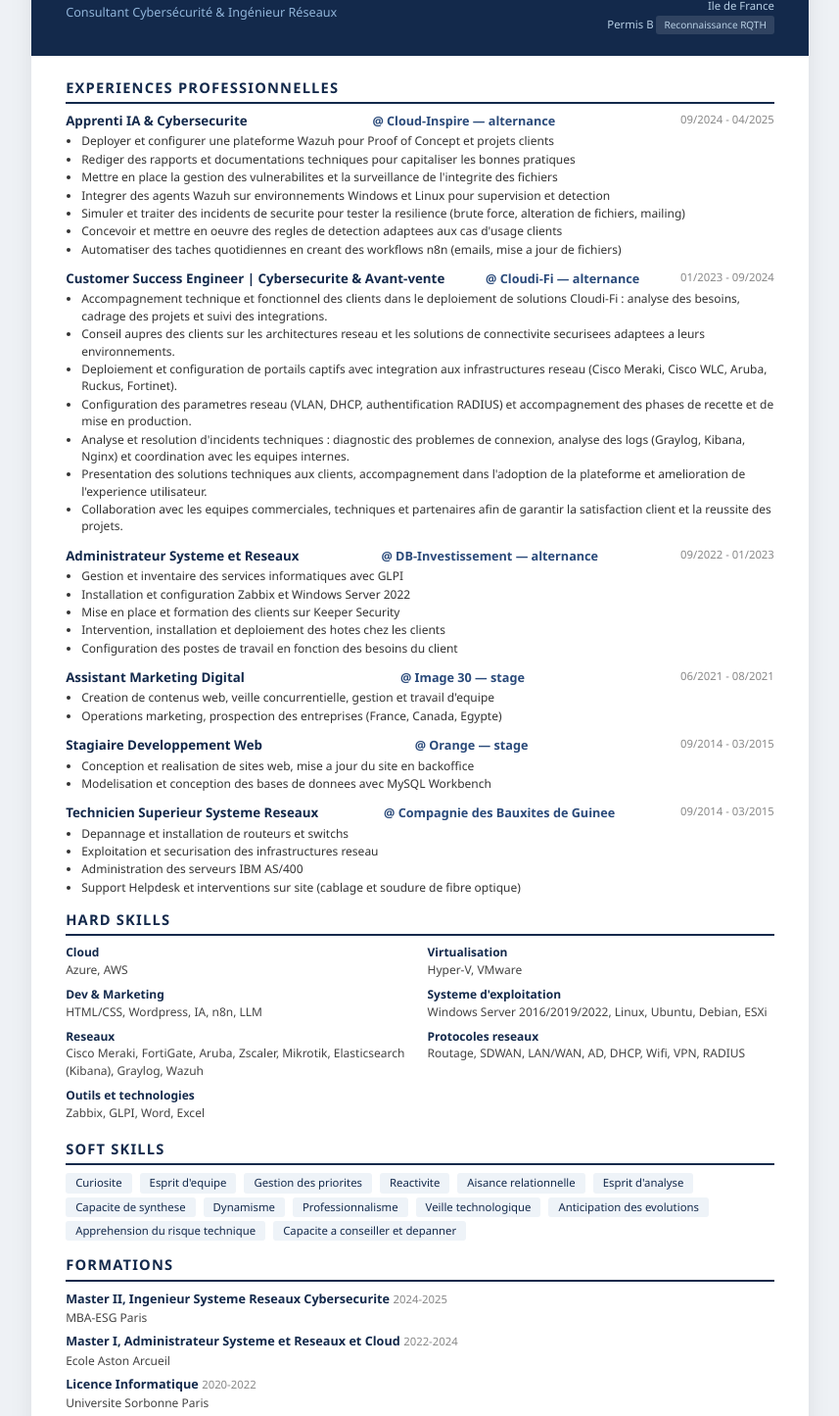
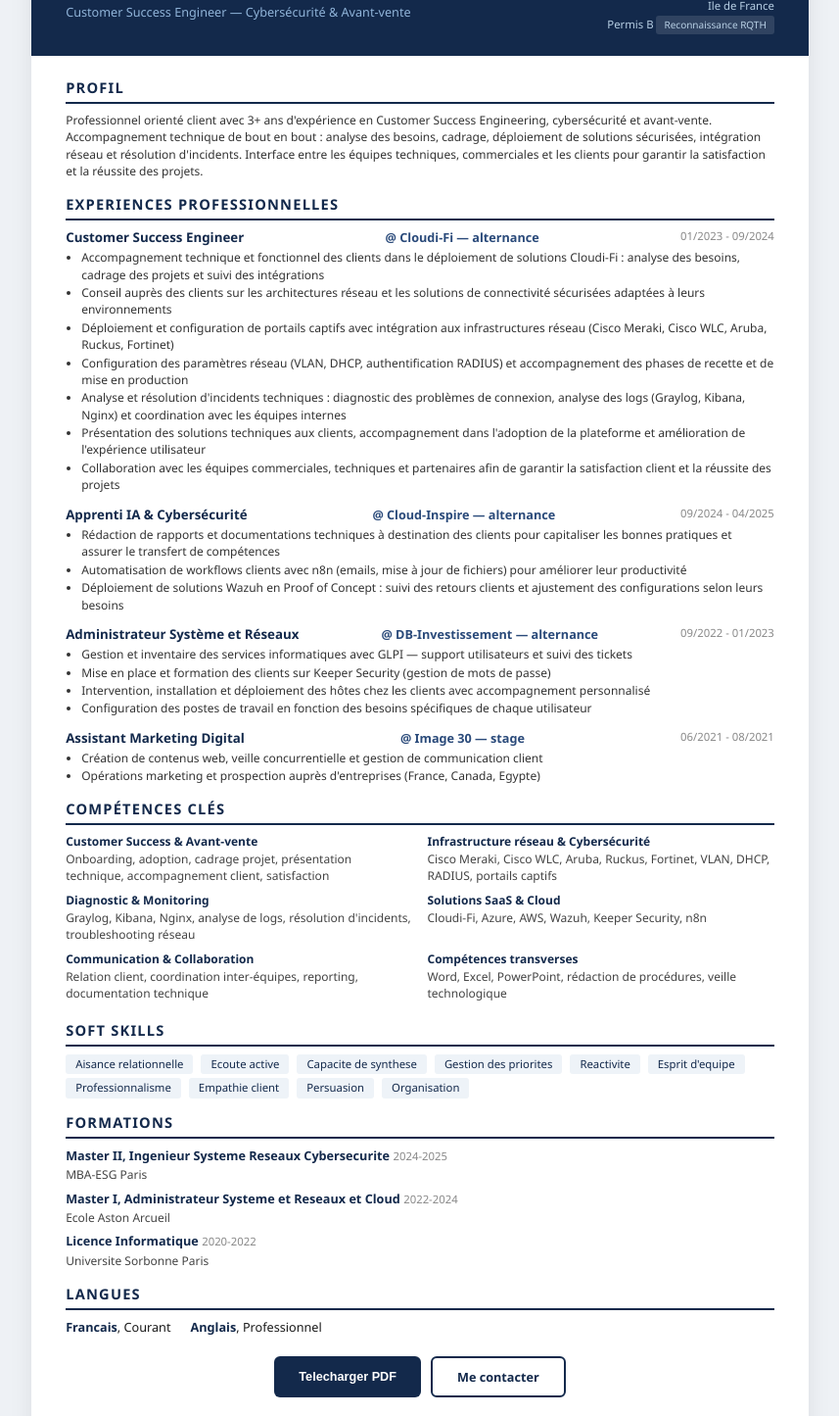
Before and after one commit to faldoudiallo-gn/cv, a plain HTML site: page index.html in a window 1280 px wide. Shown: the part 96-1541 px from the top of the page at 98% size, without its empty margins (211-1068 px from the left). Drawn offline with Linux system fonts and the light colour scheme.

Commit message:
CV Customer Success Engineer - cybersecurite et avant-vente

```diff
--- a/index.html
+++ b/index.html
@@ -3,7 +3,7 @@
 <head>
 <meta charset="UTF-8">
 <meta name="viewport" content="width=device-width, initial-scale=1.0">
-<title>Faldou DIALLO, Curriculum Vitae</title>
+<title>Faldou DIALLO, Customer Success Engineer</title>
 <style>
   * { margin: 0; padding: 0; box-sizing: border-box; }
   body {
@@ -219,7 +219,7 @@
   <div class="top-bar">
     <div class="name-title">
       <h1>Faldou DIALLO</h1>
-      <div class="sub">Consultant Cybersécurité &amp; Ingénieur Réseaux</div>
+      <div class="sub">Customer Success Engineer — Cybersécurité &amp; Avant-vente</div>
     </div>
     <div class="contact-info">
       Faldoudia@gmail.com<br>
@@ -231,56 +231,59 @@
 
   <div class="cv-body">
 
+    <!-- PROFIL -->
+    <div class="section">
+      <div class="section-title">Profil</div>
+      <p style="font-size:9pt;color:#333;margin-bottom:6px;">
+        Professionnel orienté client avec 3+ ans d'expérience en Customer Success Engineering, cybersécurité et avant-vente. Accompagnement technique de bout en bout : analyse des besoins, cadrage, déploiement de solutions sécurisées, intégration réseau et résolution d'incidents. Interface entre les équipes techniques, commerciales et les clients pour garantir la satisfaction et la réussite des projets.
+      </p>
+    </div>
+
     <!-- EXPERIENCES PROFESSIONNELLES -->
     <div class="section">
       <div class="section-title">Experiences professionnelles</div>
 
       <div class="exp-item">
         <div class="exp-header">
-          <span class="exp-role">Apprenti IA &amp; Cybersecurite</span>
-          <span class="exp-company">@ Cloud-Inspire — alternance</span>
-          <span class="exp-date">09/2024 - 04/2025</span>
+          <span class="exp-role">Customer Success Engineer</span>
+          <span class="exp-company">@ Cloudi-Fi — alternance</span>
+          <span class="exp-date">01/2023 - 09/2024</span>
         </div>
         <ul class="exp-details">
-          <li>Deployer et configurer une plateforme Wazuh pour Proof of Concept et projets clients</li>
-          <li>Rediger des rapports et documentations techniques pour capitaliser les bonnes pratiques</li>
-          <li>Mettre en place la gestion des vulnerabilites et la surveillance de l'integrite des fichiers</li>
-          <li>Integrer des agents Wazuh sur environnements Windows et Linux pour supervision et detection</li>
-          <li>Simuler et traiter des incidents de securite pour tester la resilience (brute force, alteration de fichiers, mailing)</li>
-          <li>Concevoir et mettre en oeuvre des regles de detection adaptees aux cas d'usage clients</li>
-          <li>Automatiser des taches quotidiennes en creant des workflows n8n (emails, mise a jour de fichiers)</li>
+          <li>Accompagnement technique et fonctionnel des clients dans le déploiement de solutions Cloudi-Fi : analyse des besoins, cadrage des projets et suivi des intégrations</li>
+          <li>Conseil auprès des clients sur les architectures réseau et les solutions de connectivité sécurisées adaptées à leurs environnements</li>
+          <li>Déploiement et configuration de portails captifs avec intégration aux infrastructures réseau (Cisco Meraki, Cisco WLC, Aruba, Ruckus, Fortinet)</li>
+          <li>Configuration des paramètres réseau (VLAN, DHCP, authentification RADIUS) et accompagnement des phases de recette et de mise en production</li>
+          <li>Analyse et résolution d'incidents techniques : diagnostic des problèmes de connexion, analyse des logs (Graylog, Kibana, Nginx) et coordination avec les équipes internes</li>
+          <li>Présentation des solutions techniques aux clients, accompagnement dans l'adoption de la plateforme et amélioration de l'expérience utilisateur</li>
+          <li>Collaboration avec les équipes commerciales, techniques et partenaires afin de garantir la satisfaction client et la réussite des projets</li>
         </ul>
       </div>
 
       <div class="exp-item">
         <div class="exp-header">
-          <span class="exp-role">Customer Success Engineer | Cybersecurite &amp; Avant-vente</span>
-          <span class="exp-company">@ Cloudi-Fi — alternance</span>
-          <span class="exp-date">01/2023 - 09/2024</span>
+          <span class="exp-role">Apprenti IA &amp; Cybersécurité</span>
+          <span class="exp-company">@ Cloud-Inspire — alternance</span>
+          <span class="exp-date">09/2024 - 04/2025</span>
         </div>
         <ul class="exp-details">
-          <li>Accompagnement technique et fonctionnel des clients dans le deploiement de solutions Cloudi-Fi : analyse des besoins, cadrage des projets et suivi des integrations.</li>
-          <li>Conseil aupres des clients sur les architectures reseau et les solutions de connectivite securisees adaptees a leurs environnements.</li>
-          <li>Deploiement et configuration de portails captifs avec integration aux infrastructures reseau (Cisco Meraki, Cisco WLC, Aruba, Ruckus, Fortinet).</li>
-          <li>Configuration des parametres reseau (VLAN, DHCP, authentification RADIUS) et accompagnement des phases de recette et de mise en production.</li>
-          <li>Analyse et resolution d'incidents techniques : diagnostic des problemes de connexion, analyse des logs (Graylog, Kibana, Nginx) et coordination avec les equipes internes.</li>
-          <li>Presentation des solutions techniques aux clients, accompagnement dans l'adoption de la plateforme et amelioration de l'experience utilisateur.</li>
-          <li>Collaboration avec les equipes commerciales, techniques et partenaires afin de garantir la satisfaction client et la reussite des projets.</li>
+          <li>Rédaction de rapports et documentations techniques à destination des clients pour capitaliser les bonnes pratiques et assurer le transfert de compétences</li>
+          <li>Automatisation de workflows clients avec n8n (emails, mise à jour de fichiers) pour améliorer leur productivité</li>
+          <li>Déploiement de solutions Wazuh en Proof of Concept : suivi des retours clients et ajustement des configurations selon leurs besoins</li>
         </ul>
       </div>
 
       <div class="exp-item">
         <div class="exp-header">
-          <span class="exp-role">Administrateur Systeme et Reseaux</span>
+          <span class="exp-role">Administrateur Système et Réseaux</span>
           <span class="exp-company">@ DB-Investissement — alternance</span>
           <span class="exp-date">09/2022 - 01/2023</span>
         </div>
         <ul class="exp-details">
-          <li>Gestion et inventaire des services informatiques avec GLPI</li>
-          <li>Installation et configuration Zabbix et Windows Server 2022</li>
-          <li>Mise en place et formation des clients sur Keeper Security</li>
-          <li>Intervention, installation et deploiement des hotes chez les clients</li>
-          <li>Configuration des postes de travail en fonction des besoins du client</li>
+          <li>Gestion et inventaire des services informatiques avec GLPI — support utilisateurs et suivi des tickets</li>
+          <li>Mise en place et formation des clients sur Keeper Security (gestion de mots de passe)</li>
+          <li>Intervention, installation et déploiement des hôtes chez les clients avec accompagnement personnalisé</li>
+          <li>Configuration des postes de travail en fonction des besoins spécifiques de chaque utilisateur</li>
         </ul>
       </div>
 
@@ -291,69 +294,40 @@
           <span class="exp-date">06/2021 - 08/2021</span>
         </div>
         <ul class="exp-details">
-          <li>Creation de contenus web, veille concurrentielle, gestion et travail d'equipe</li>
-          <li>Operations marketing, prospection des entreprises (France, Canada, Egypte)</li>
+          <li>Création de contenus web, veille concurrentielle et gestion de communication client</li>
+          <li>Opérations marketing et prospection auprès d'entreprises (France, Canada, Egypte)</li>
         </ul>
       </div>
 
-      <div class="exp-item">
-        <div class="exp-header">
-          <span class="exp-role">Stagiaire Developpement Web</span>
-          <span class="exp-company">@ Orange — stage</span>
-          <span class="exp-date">09/2014 - 03/2015</span>
-        </div>
-        <ul class="exp-details">
-          <li>Conception et realisation de sites web, mise a jour du site en backoffice</li>
-          <li>Modelisation et conception des bases de donnees avec MySQL Workbench</li>
-        </ul>
-      </div>
-
-      <div class="exp-item">
-        <div class="exp-header">
-          <span class="exp-role">Technicien Superieur Systeme Reseaux</span>
-          <span class="exp-company">@ Compagnie des Bauxites de Guinee</span>
-          <span class="exp-date">09/2014 - 03/2015</span>
-        </div>
-        <ul class="exp-details">
-          <li>Depannage et installation de routeurs et switchs</li>
-          <li>Exploitation et securisation des infrastructures reseau</li>
-          <li>Administration des serveurs IBM AS/400</li>
-          <li>Support Helpdesk et interventions sur site (cablage et soudure de fibre optique)</li>
-        </ul>
-      </div>
     </div>
 
     <!-- HARD SKILLS -->
     <div class="section">
-      <div class="section-title">Hard Skills</div>
+      <div class="section-title">Compétences clés</div>
       <div class="skills-grid">
         <div class="skill-cat">
-          <div class="skill-cat-name">Cloud</div>
-          <div class="skill-cat-items">Azure, AWS</div>
+          <div class="skill-cat-name">Customer Success &amp; Avant-vente</div>
+          <div class="skill-cat-items">Onboarding, adoption, cadrage projet, présentation technique, accompagnement client, satisfaction</div>
         </div>
         <div class="skill-cat">
-          <div class="skill-cat-name">Virtualisation</div>
-          <div class="skill-cat-items">Hyper-V, VMware</div>
+          <div class="skill-cat-name">Infrastructure réseau &amp; Cybersécurité</div>
+          <div class="skill-cat-items">Cisco Meraki, Cisco WLC, Aruba, Ruckus, Fortinet, VLAN, DHCP, RADIUS, portails captifs</div>
         </div>
         <div class="skill-cat">
-          <div class="skill-cat-name">Dev &amp; Marketing</div>
-          <div class="skill-cat-items">HTML/CSS, Wordpress, IA, n8n, LLM</div>
+          <div class="skill-cat-name">Diagnostic &amp; Monitoring</div>
+          <div class="skill-cat-items">Graylog, Kibana, Nginx, analyse de logs, résolution d'incidents, troubleshooting réseau</div>
         </div>
         <div class="skill-cat">
-          <div class="skill-cat-name">Systeme d'exploitation</div>
-          <div class="skill-cat-items">Windows Server 2016/2019/2022, Linux, Ubuntu, Debian, ESXi</div>
+          <div class="skill-cat-name">Solutions SaaS &amp; Cloud</div>
+          <div class="skill-cat-items">Cloudi-Fi, Azure, AWS, Wazuh, Keeper Security, n8n</div>
         </div>
         <div class="skill-cat">
-          <div class="skill-cat-name">Reseaux</div>
-          <div class="skill-cat-items">Cisco Meraki, FortiGate, Aruba, Zscaler, Mikrotik, Elasticsearch (Kibana), Graylog, Wazuh</div>
+          <div class="skill-cat-name">Communication &amp; Collaboration</div>
+          <div class="skill-cat-items">Relation client, coordination inter-équipes, reporting, documentation technique</div>
         </div>
         <div class="skill-cat">
-          <div class="skill-cat-name">Protocoles reseaux</div>
-          <div class="skill-cat-items">Routage, SDWAN, LAN/WAN, AD, DHCP, Wifi, VPN, RADIUS</div>
-        </div>
-        <div class="skill-cat">
-          <div class="skill-cat-name">Outils et technologies</div>
-          <div class="skill-cat-items">Zabbix, GLPI, Word, Excel</div>
+          <div class="skill-cat-name">Compétences transverses</div>
+          <div class="skill-cat-items">Word, Excel, PowerPoint, rédaction de procédures, veille technologique</div>
         </div>
       </div>
     </div>
@@ -362,19 +336,16 @@
     <div class="section">
       <div class="section-title">Soft Skills</div>
       <div class="soft-list">
-        <span>Curiosite</span>
-        <span>Esprit d'equipe</span>
+        <span>Aisance relationnelle</span>
+        <span>Ecoute active</span>
+        <span>Capacite de synthese</span>
         <span>Gestion des priorites</span>
         <span>Reactivite</span>
-        <span>Aisance relationnelle</span>
-        <span>Esprit d'analyse</span>
-        <span>Capacite de synthese</span>
-        <span>Dynamisme</span>
+        <span>Esprit d'equipe</span>
         <span>Professionnalisme</span>
-        <span>Veille technologique</span>
-        <span>Anticipation des evolutions</span>
-        <span>Apprehension du risque technique</span>
-        <span>Capacite a conseiller et depanner</span>
+        <span>Empathie client</span>
+        <span>Persuasion</span>
+        <span>Organisation</span>
       </div>
     </div>
 
@@ -407,31 +378,15 @@
       </div>
     </div>
 
-    <!-- CENTRES D'INTERETS -->
-    <div class="section">
-      <div class="section-title">Centres d'interets</div>
-      <div class="interests">
-        <span>Informatique</span>
-        <span>Lecture</span>
-        <span>Football</span>
-        <span>Basketball</span>
-        <span>Musculation</span>
-        <span>Cuisine</span>
-        <span>Developpement personnel</span>
-        <span>Benevolats</span>
-        <span>Entreprenariat</span>
-      </div>
-    </div>
-
     <!-- BOUTONS -->
     <div class="action-buttons">
       <button class="btn btn-primary" onclick="window.print()">Telecharger PDF</button>
-      <a href="mailto:faldoudia@gmail.com?subject=Candidature%20Faldou%20DIALLO" class="btn btn-outline">Me contacter</a>
+      <a href="mailto:faldoudia@gmail.com?subject=Candidature%20Customer%20Success%20Engineer%20-%20Faldou%20DIALLO" class="btn btn-outline">Me contacter</a>
     </div>
   </div>
 
   <div class="footer-note">
-    Faldou DIALLO, CV mis a jour le 23/06/2026
+    Faldou DIALLO, CV Customer Success Engineer — mis a jour le 20/07/2026
   </div>
 </div>
 </body>
```
